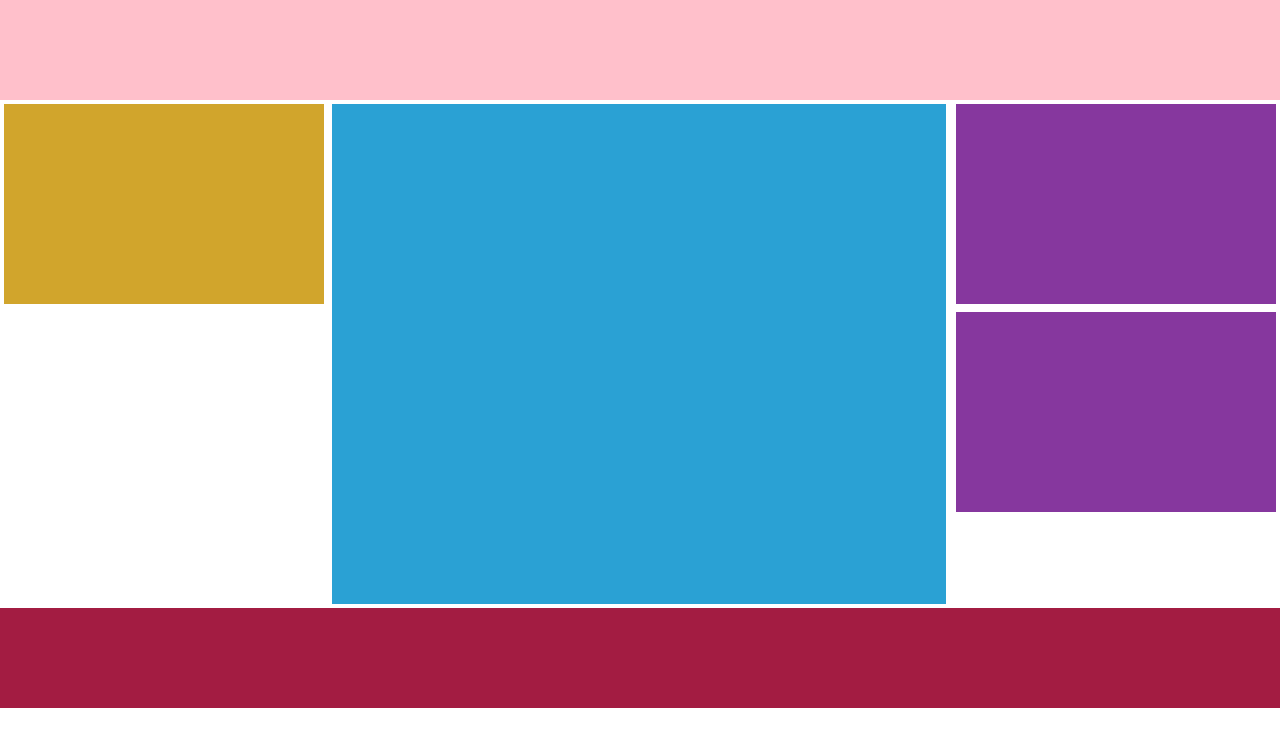
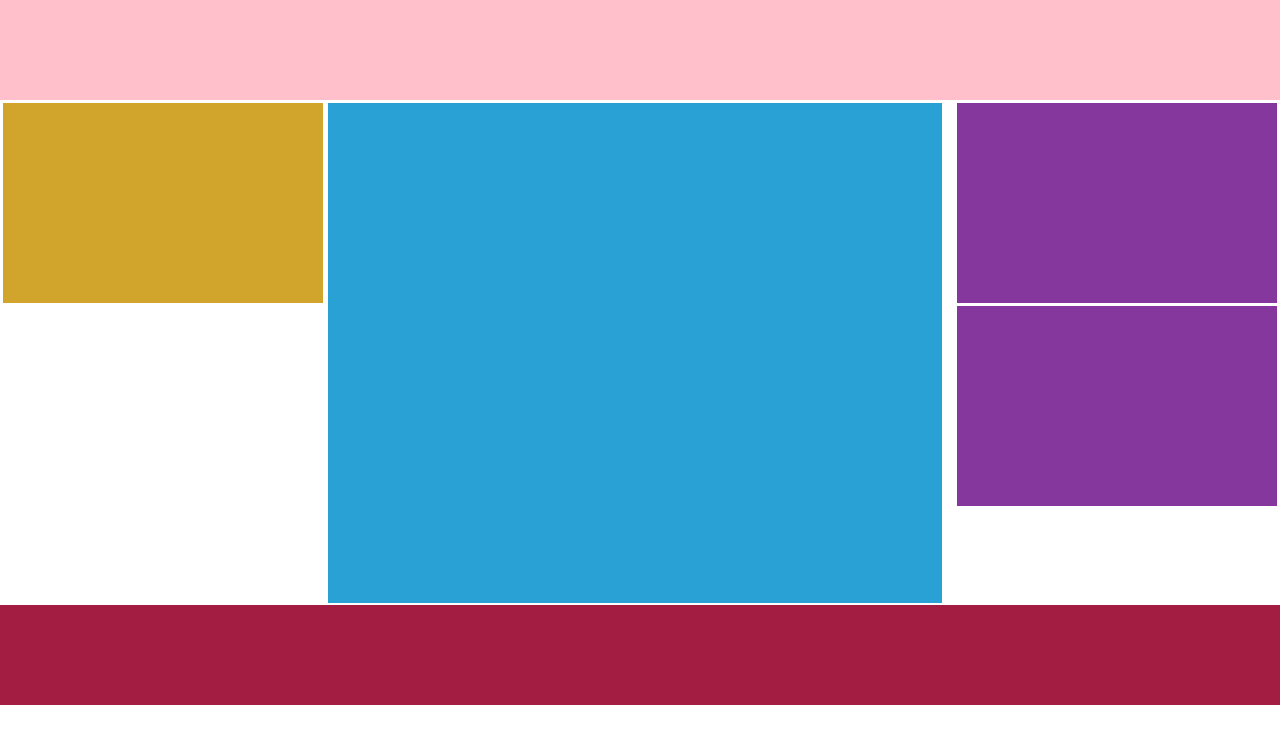
Before and after one commit to GiuliaStagnitto/htmlcss-struttura-wp, a plain HTML site: page index.html in a window 1280 px wide. Drawn offline with Linux system fonts and the light colour scheme.

Commit message:
wordpress, aggiunte

```diff
--- a/css/master.css
+++ b/css/master.css
@@ -9,14 +9,14 @@ header{
   background-color: pink;
 }
 
-div{
+section{
   float: left;
   width: 25%;
-  margin: 4px;
+  margin: 0.2%;
 
 }
 
- .sezione1::after {
+ main::after {
    content: "";
    display: table;
    clear: both;
@@ -35,15 +35,11 @@ div{
 
 .right {
   float: right;
-  display: inline-block;
-  height: 200px;
-  background-color: #86379e;
 }
 
-.right-bot {
-  float: right;
-  display: inline-block;
+.purple {
   height: 200px;
+  margin-bottom: 1%;
   background-color: #86379e;
 }
 
--- a/index.html
+++ b/index.html
@@ -11,21 +11,16 @@
     </header>
 
     <main>
-      <section class="sezione1">
-        <div class="left">
-
+      <section class="left">
+      </section>
+      <section class="center">
+      </section>
+      <section class="right">
+        <div class="purple">
         </div>
-        <div class="center">
-
-        </div>
-        <div class="right">
-
-        </div>
-        <div class="right-bot">
-
+        <div class="purple">
         </div>
       </section>
-
     </main>
 
     <footer>
```
